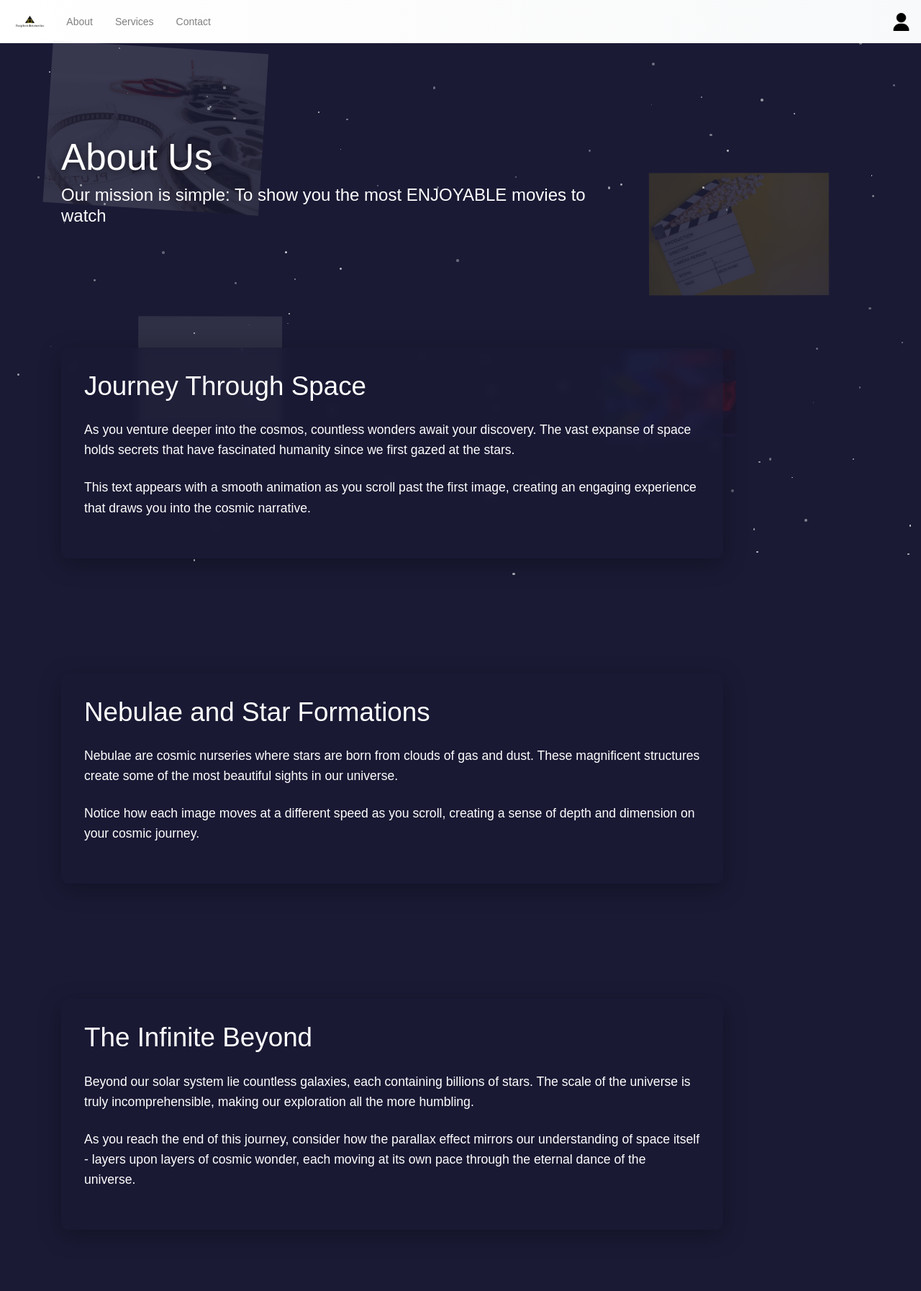
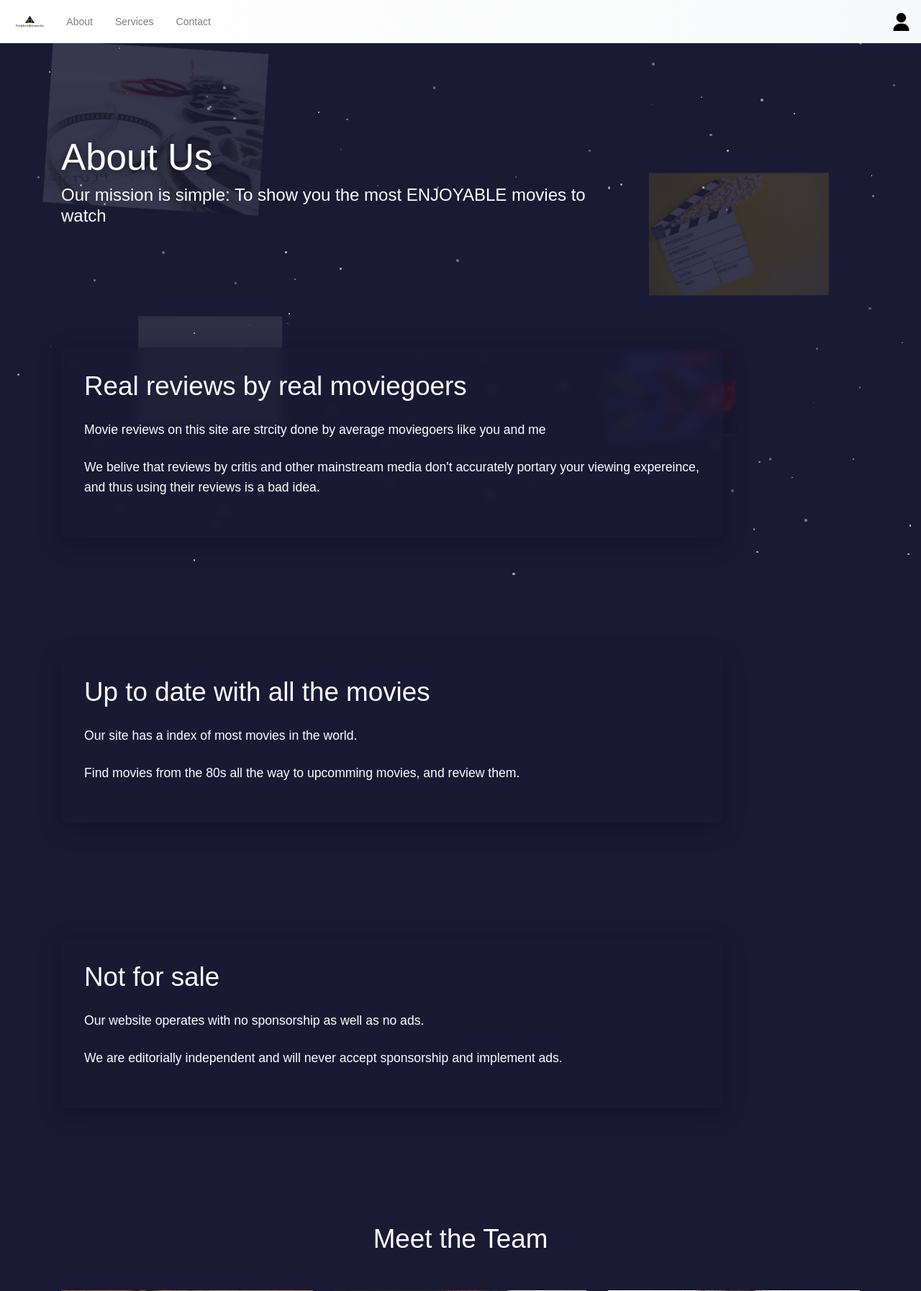
Before and after one commit to happyblue123/inf1005_food_review, a PHP site: page /app/views/about.php in a window 1280 px wide. Shown: the top 1794 px of the page at 72% size. Run offline with PHP 8.4, Linux system fonts and the light colour scheme; some libraries are stand-ins or nearby versions; grey boxes are pictures that could not be loaded.

Commit message:
Update about page content and fix header links to point to the correct route

```diff
--- a/app/views/about.php
+++ b/app/views/about.php
@@ -55,9 +55,9 @@ $login = isset($_SESSION['userid']);
                 <div class="row">
                     <div class="col-lg-10 col-md-12">
                         <div class="reveal-text">
-                            <h2>Journey Through Space</h2>
-                            <p>As you venture deeper into the cosmos, countless wonders await your discovery. The vast expanse of space holds secrets that have fascinated humanity since we first gazed at the stars.</p>
-                            <p>This text appears with a smooth animation as you scroll past the first image, creating an engaging experience that draws you into the cosmic narrative.</p>
+                            <h2>Real reviews by real moviegoers</h2>
+                            <p>Movie reviews on this site are strcity done by average moviegoers like you and me</p>
+                            <p>We belive that reviews by critis and other mainstream media don't accurately portary your viewing expereince, and thus using their reviews is a bad idea.</p>
                         </div>
                     </div>
                 </div>
@@ -71,9 +71,9 @@ $login = isset($_SESSION['userid']);
                 <div class="row">
                     <div class="col-lg-10 col-md-12">
                         <div class="reveal-text">
-                            <h2>Nebulae and Star Formations</h2>
-                            <p>Nebulae are cosmic nurseries where stars are born from clouds of gas and dust. These magnificent structures create some of the most beautiful sights in our universe.</p>
-                            <p>Notice how each image moves at a different speed as you scroll, creating a sense of depth and dimension on your cosmic journey.</p>
+                            <h2>Up to date with all the movies</h2>
+                            <p>Our site has a index of most movies in the world.</p>
+                            <p>Find movies from the 80s all the way to upcomming movies, and review them.</p>
                         </div>
                     </div>
                 </div>
@@ -87,9 +87,9 @@ $login = isset($_SESSION['userid']);
                 <div class="row">
                     <div class="col-lg-10 col-md-12">
                         <div class="reveal-text">
-                            <h2>The Infinite Beyond</h2>
-                            <p>Beyond our solar system lie countless galaxies, each containing billions of stars. The scale of the universe is truly incomprehensible, making our exploration all the more humbling.</p>
-                            <p>As you reach the end of this journey, consider how the parallax effect mirrors our understanding of space itself - layers upon layers of cosmic wonder, each moving at its own pace through the eternal dance of the universe.</p>
+                            <h2>Not for sale</h2>
+                            <p>Our website operates with no sponsorship as well as no ads.</p>
+                            <p>We are editorially independent and will never accept sponsorship and implement ads.</p>
                         </div>
                     </div>
                 </div>
--- a/app/views/inc/header.inc.php
+++ b/app/views/inc/header.inc.php
@@ -83,7 +83,7 @@
         <!-- Navbar Items Aligned to the Left -->
         <div class="collapse navbar-collapse" id="navbarContent">
             <ul class="navbar-nav ms-3"> <!-- ms-3 adds left margin for spacing -->
-                <li class="nav-item"><a class="nav-link" href="#">About</a></li>
+                <li class="nav-item"><a class="nav-link" href="/about">About</a></li>
                 <li class="nav-item"><a class="nav-link" href="#">Services</a></li>
                 <li class="nav-item"><a class="nav-link" href="#">Contact</a></li>
             </ul>
--- a/app/views/inc/headerwlogout.inc.php
+++ b/app/views/inc/headerwlogout.inc.php
@@ -38,7 +38,7 @@
   <div class="collapse navbar-collapse" id="navbarContent">
     <ul class="navbar-nav ml-auto">
       <li class="nav-item">
-        <a class="nav-link" href="#">About</a>
+        <a class="nav-link" href="/about">About</a>
       </li>
       <li class="nav-item">
         <a class="nav-link" href="#">Services</a>
```
